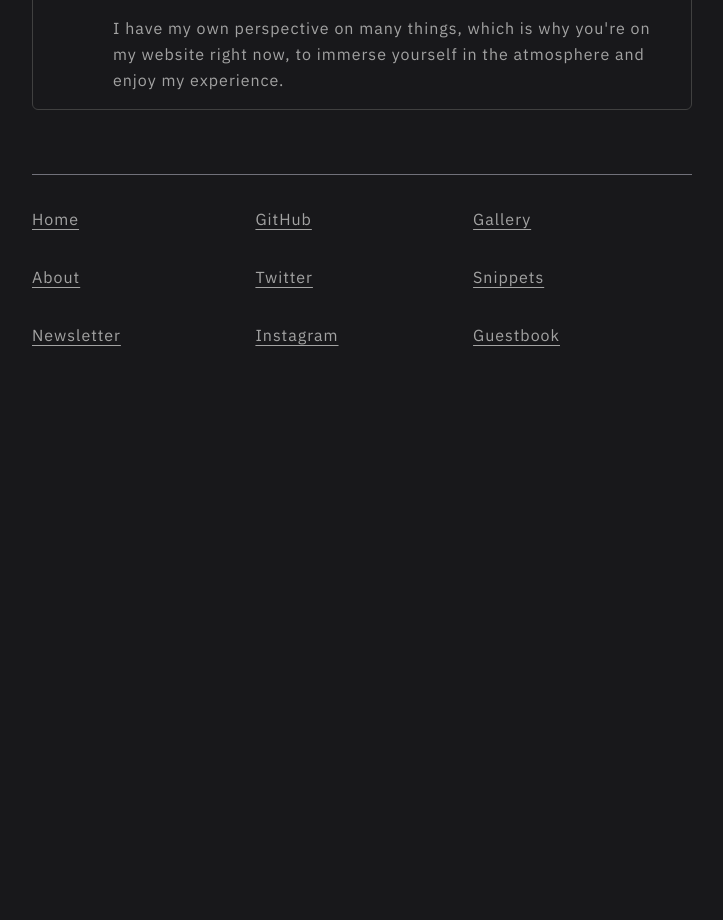
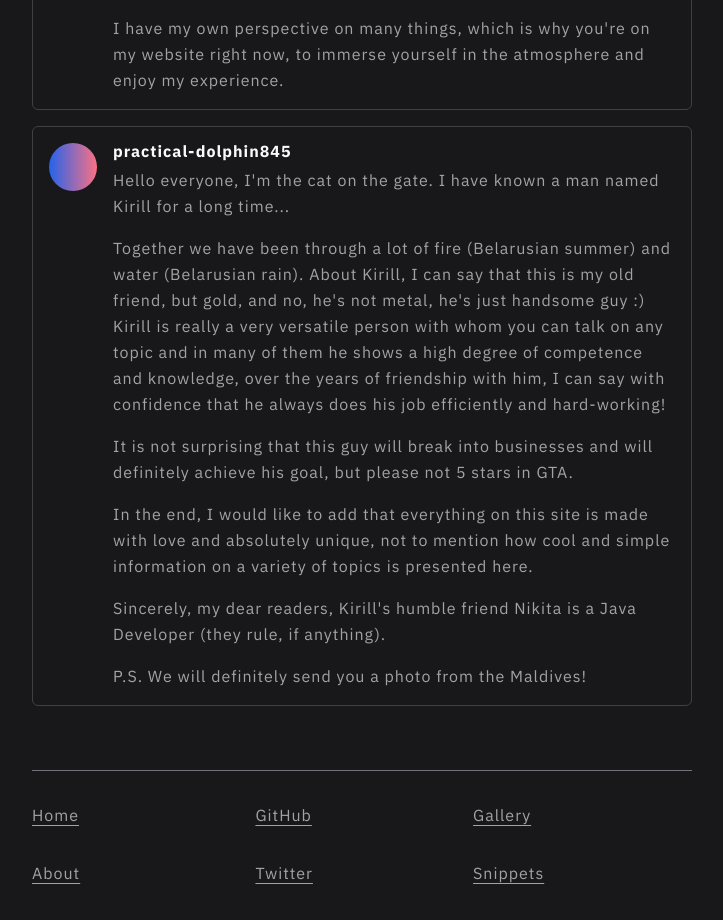
Before and after one commit to kirillkurko/kkurko.dev, a Next.js app: page /about in a window 1280 px wide. Shown: the part 1600-2520 px from the top of the page, without its empty margins (278-1001 px from the left). Before the commit the page ends 1996 px from the top, so only its background shows below. Built offline with nearby package versions, Linux system fonts and the light colour scheme.

Commit message:
Add one more about entry

```diff
--- a/src/pages/about/index.tsx
+++ b/src/pages/about/index.tsx
@@ -42,6 +42,18 @@ const data: Feedback[] = [
       `I have my own perspective on many things, which is why you're on my website right now, to immerse yourself in the atmosphere and enjoy my experience.`,
     ],
   },
+  {
+    avatar: 'from-blue-600 to-rose-400',
+    username: 'practical-dolphin845',
+    message: [
+      `Hello everyone, I'm the cat on the gate. I have known a man named Kirill for a long time...`,
+      `Together we have been through a lot of fire (Belarusian summer) and water (Belarusian rain). About Kirill, I can say that this is my old friend, but gold, and no, he's not metal, he's just handsome guy :) Kirill is really a very versatile person with whom you can talk on any topic and in many of them he shows a high degree of competence and knowledge, over the years of friendship with him, I can say with confidence that he always does his job efficiently and hard-working!`,
+      `It is not surprising that this guy will break into businesses and will definitely achieve his goal, but please not 5 stars in GTA.`,
+      `In the end, I would like to add that everything on this site is made with love and absolutely unique, not to mention how cool and simple information on a variety of topics is presented here.`,
+      `Sincerely, my dear readers, Kirill's humble friend Nikita is a Java Developer (they rule, if anything).`,
+      `P.S. We will definitely send you a photo from the Maldives!`,
+    ],
+  },
 ];
 
 const About = () => {
```
